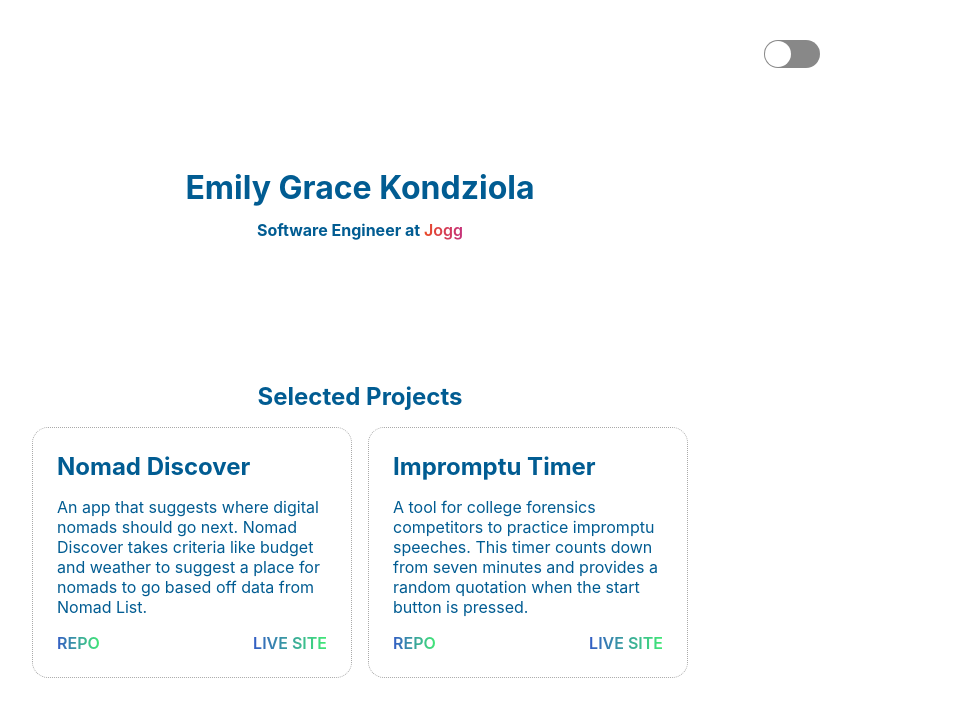
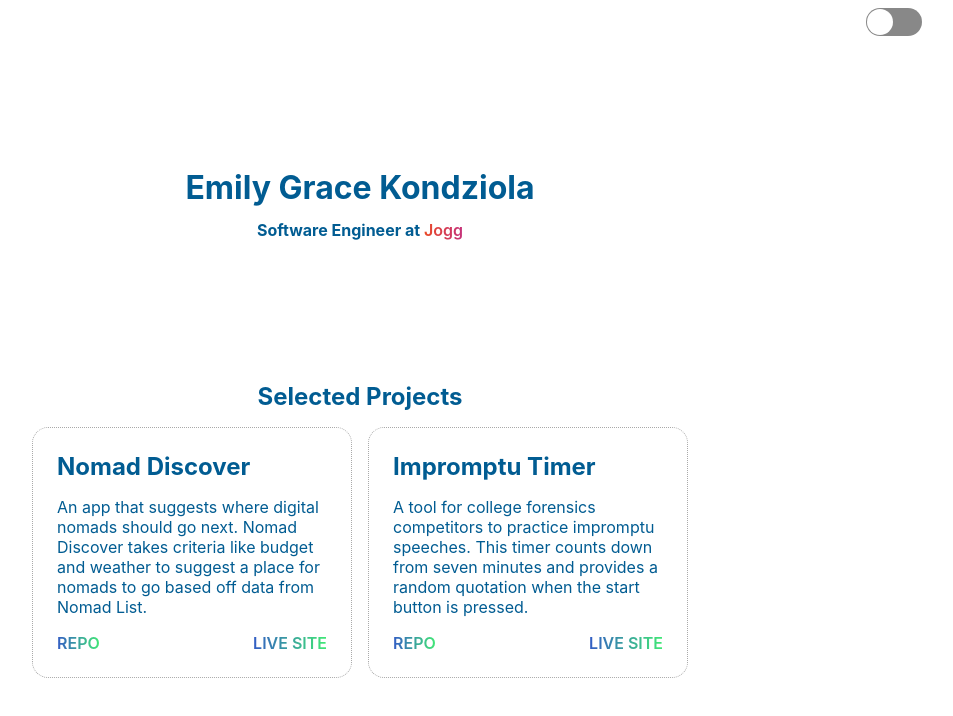
Before and after one commit to emilygracekz/emilykondziola.com, a Next.js app: page / in a window 1280 px wide. Shown: the top 716 px of the page, without its empty margins (280-1233 px from the left). Built offline with nearby package versions, Linux system fonts and the light colour scheme.

Commit message:
Switch styling and removing unused css

```diff
--- a/pages/index.js
+++ b/pages/index.js
@@ -20,17 +20,9 @@ const Home = () => {
     display: flex;
     flex-direction: column;
     justify-content: center;
-    height: 100%;
-    display: flex;
-    flex-direction: column;
-    justify-content: center;
-    border-radius: 0.5rem;
-    align-items: center;
-    text-align: center;
 
     .switch {
-      top: 2rem;
-      left: 27rem;
+      left: 85%;
     }
 
     .name,
@@ -78,6 +70,10 @@ const Home = () => {
     }
 
     @media screen and (min-width: 702px) {
+      .switch {
+        left: 90%;
+      }
+
       .name {
         font-size: 2rem;
       }
```
Also changed, not shown: 1 other file (tests, documents, lock files or other folders).
